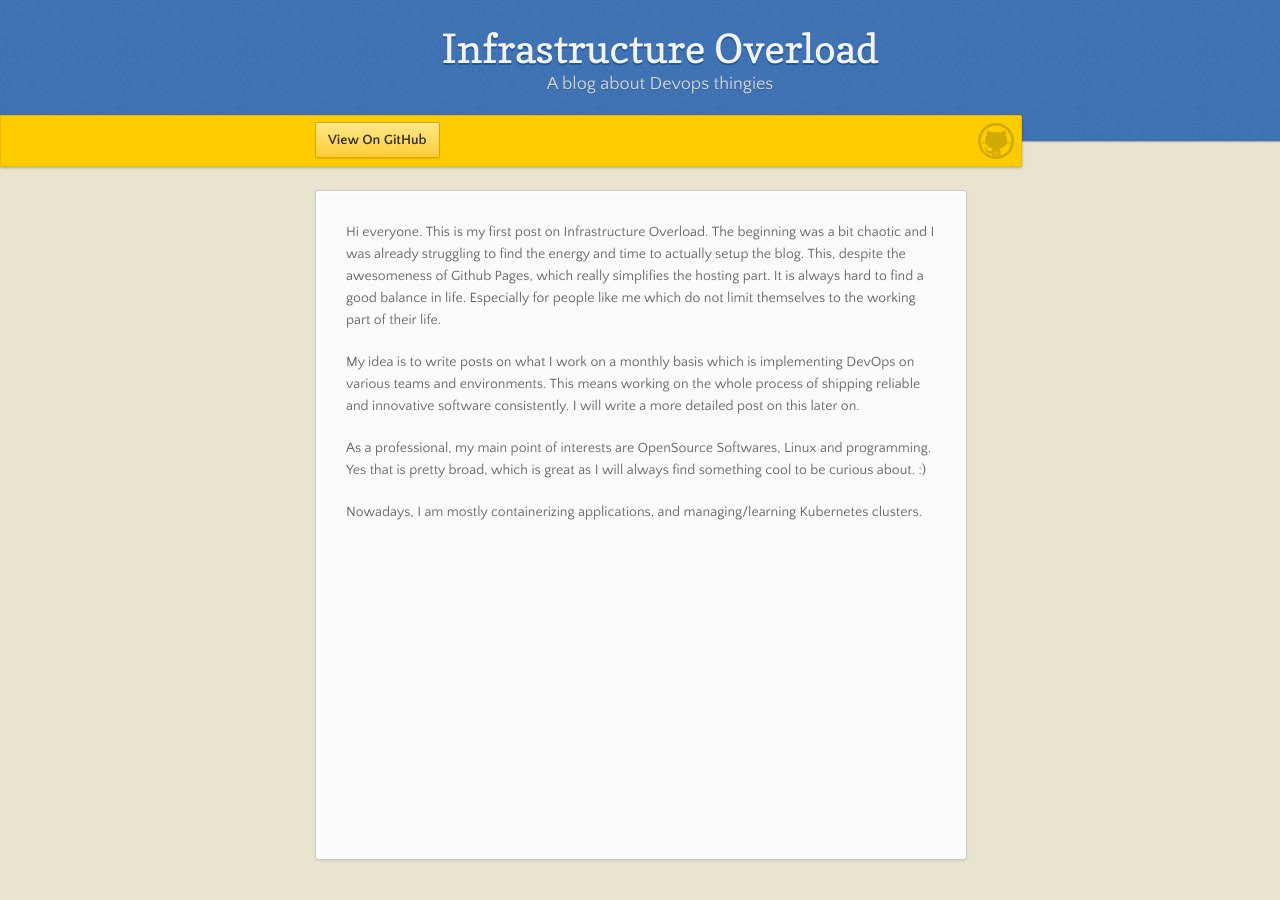
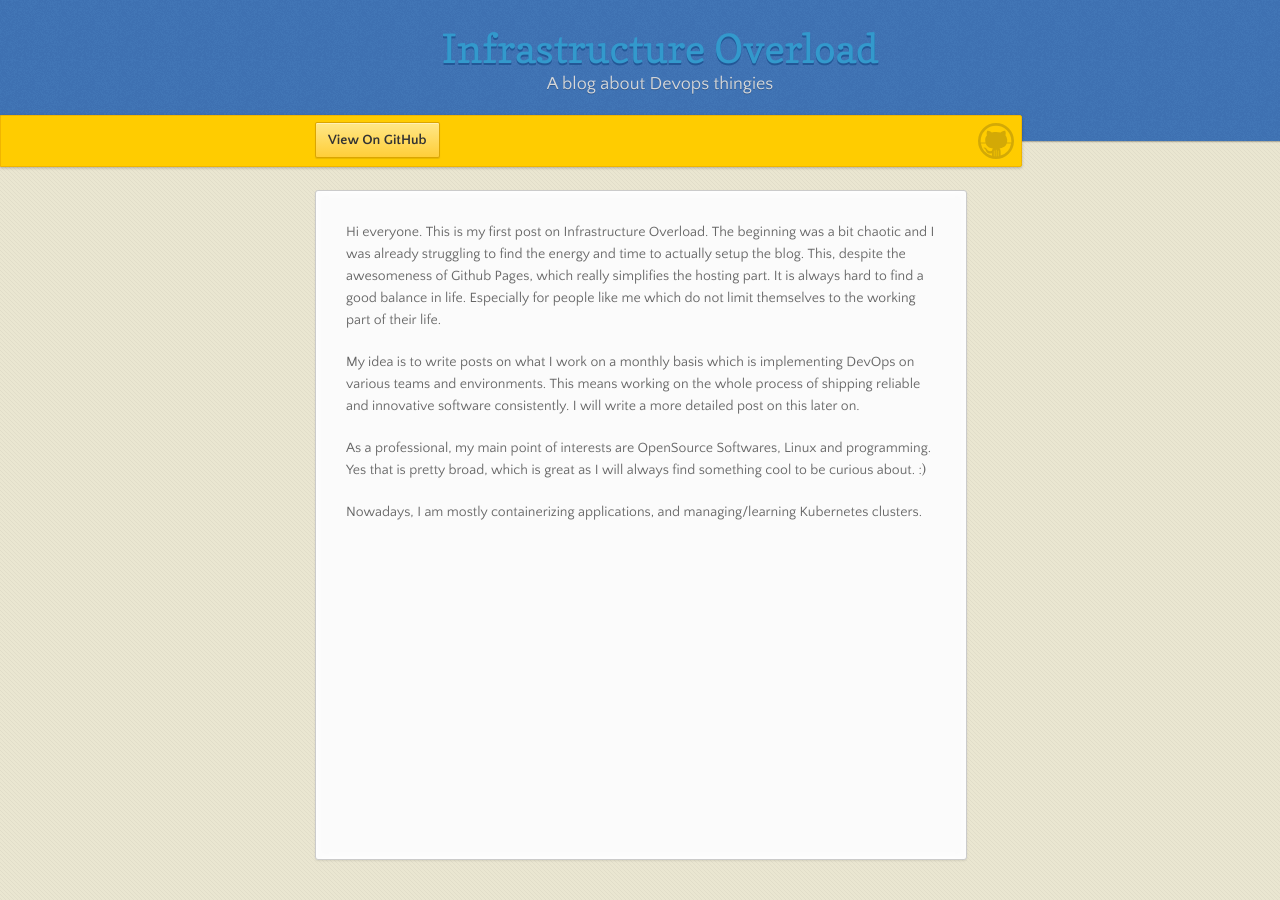
Before and after one commit to InfrastructureOverload/agileek.github.io, a Jekyll site: the page built from _posts/2018-06-10-jonathan-pigree-presentation.markdown, in a window 1280 px wide. Built offline with Jekyll 4.4.1, drawn with Linux system fonts in a browser that asks for light colours.

Commit message:
Makes the title a home link

```diff
--- a/_layouts/post_jonathan_pigree.html
+++ b/_layouts/post_jonathan_pigree.html
@@ -17,7 +17,7 @@
   <body>
 
       <header>
-        <h1>{{ site.title | default: site.github.repository_name }}</h1>
+        <h1><a href="{{ site.url }}">{{ site.title }}</a></h1>
         <p>{{ site.description | default: site.github.project_tagline }}</p>
       </header>
 
```
